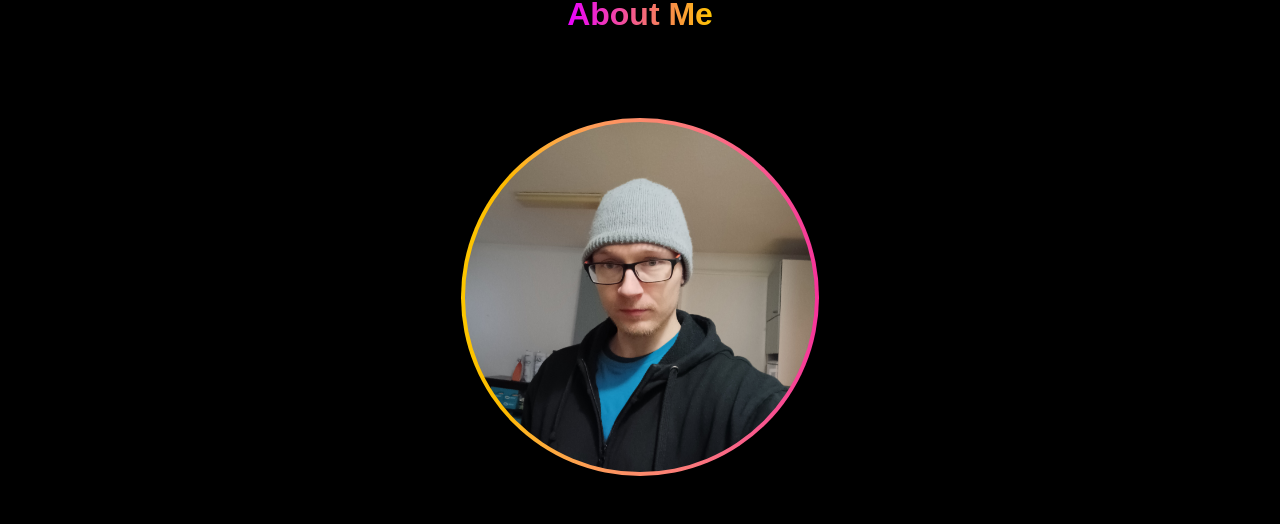
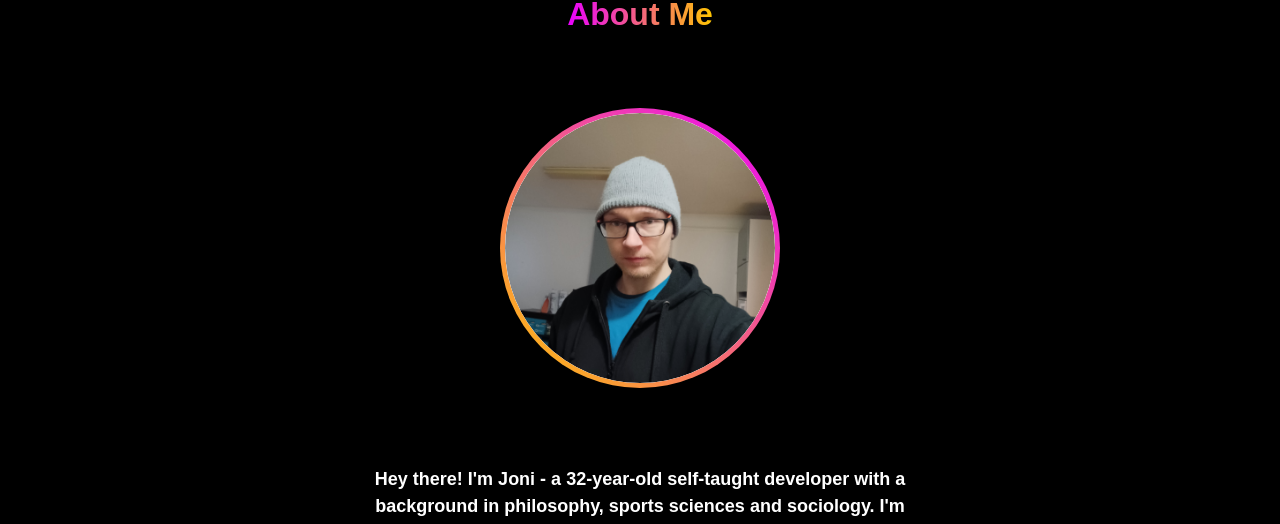
Before and after one commit to Eyesore123/portfolio2, a React (Vite) app: page /about in a window 1280 px wide. Shown: the part 210-734 px from the top of the page. Built offline with nearby package versions, Linux system fonts and the light colour scheme.

Commit message:
add loading spinner to about me page image

```diff
--- a/src/pages/About.jsx
+++ b/src/pages/About.jsx
@@ -1,4 +1,4 @@
-import React from 'react'
+import React, { useState } from 'react'
 import { useTranslation, Trans } from 'react-i18next';
 import BackToTopButton from '../components/BackToTopButton';
 import '../styles/styles.css';
@@ -6,19 +6,111 @@ import '../styles/styles.css';
 export default function About() {
   const { t } = useTranslation();
   const blogLink = 'https://blog-app-production-16c2.up.railway.app/';
+  const [imageLoaded, setImageLoaded] = useState(false);
 
   return (
     <>
       <section className='flex flex-row justify-center items-center !-mt-2'>
-        <div className='fronttext1 md:!pt-4 md:!pb-0 md:!pl-6 md:!pr-6 min-w-[70%] lg:max-w-[70%] flex flex-col gap-10 justify-center items-center'>
+        <div className='fronttext1 md:!pt-4 md:!pb-0 md:!pl-6 md:!pr-6 min-w-[70%] lg:max-w-[70%] flex flex-col gap-0 justify-center items-center'>
           <h2 className='gradienttext flex flex-row justify-center items-center text-center font-bold'>{t("about.header1")}</h2>
 
-            <div className='!mt-4 lg:!mt-10 !p-1 bg-gradient-to-r from-yellow-400 to-pink-500 rounded-full'>
+          <div
+            style={{
+              position: 'relative',
+              width: 340,
+              height: 340,
+              display: 'flex',
+              justifyContent: 'center',
+              alignItems: 'center'
+            }}
+            className="!mt-4 lg:!mt-10"
+          >
+            {/* Spinner (same as Home.jsx) */}
+            {!imageLoaded && (
+              <div style={{
+                width: 340,
+                height: 340,
+                display: 'flex',
+                justifyContent: 'center',
+                alignItems: 'center',
+                position: 'absolute',
+                top: 0,
+                left: 0,
+                zIndex: 2,
+                borderRadius: '50%',
+                background: '#000'
+              }}>
+                <div style={{
+                  width: 60,
+                  height: 60,
+                  border: '6px solid transparent',
+                  borderTop: '6px solid',
+                  borderRadius: '50%',
+                  animation: 'spin 1s linear infinite',
+                  borderImage: 'linear-gradient(45deg, #5800ff, #e900ff) 1'
+                }} />
+              </div>
+            )}
+            {/* Image with thicker gradient border (perfect circle) */}
+            {imageLoaded && (
+              <div
+                style={{
+                  width: 280,
+                  height: 280,
+                  borderRadius: '50%',
+                  background: 'linear-gradient(45deg, #ffc600, #e900ff)',
+                  display: 'flex',
+                  justifyContent: 'center',
+                  alignItems: 'center',
+                  overflow: 'hidden',
+                }}
+              >
+                <div
+                  style={{
+                    width: 270,
+                    height: 270,
+                    borderRadius: '50%',
+                    background: '#fff',
+                    display: 'flex',
+                    justifyContent: 'center',
+                    alignItems: 'center',
+                    overflow: 'hidden'
+                  }}
+                >
                   <img
                     src="/fallbackimage.jpg"
                     alt="Blog post thumbnail"
-                  className='w-[300px] h-[300px] xl:w-[350px] xl:h-[350px] object-cover rounded-full'
+                    width={270}
+                    height={270}
+                    className="object-cover"
+                    style={{
+                      width: '100%',
+                      height: '100%',
+                      borderRadius: '50%',
+                      objectFit: 'cover',
+                      display: 'block'
+                    }}
                   />
+                </div>
+              </div>
+            )}
+            {/* Preload image for onLoad event */}
+            <img
+              src="/fallbackimage.jpg"
+              alt="Blog post thumbnail"
+              width={340}
+              height={340}
+              style={{ display: 'none' }}
+              onLoad={() => setImageLoaded(true)}
+            />
+            <style>
+              {`
+                @keyframes spin {
+                  0% { transform: rotate(0deg);}
+                  100% { transform: rotate(360deg);}
+                }
+              `}
+            </style>
           </div>
 
           <div className='!pt-12 !pb-22 !pl-0 !pr-0 md:!pl-6 md:!pr-6 w-[100%] flex flex-col justify-center items-center !gap-10 xl:!gap-16'>
@@ -38,7 +130,7 @@ export default function About() {
               />
             </p>
 
-              <h6 className='gradienttext flex flex-row justify-center items-center text-center font-bold max-w-200 '>{t("about.header2")}</h6>
+            <h6 className='gradienttext movingtext flex flex-row justify-center items-center text-center font-bold max-w-200 '>{t("about.header2")}</h6>
             <p className='flex flex-row justify-center items-center text-center font-bold w-full max-w-200'>{t("about.academia")}</p>
 
             <h6 className='gradienttext flex flex-row justify-center items-center text-center font-bold max-w-200 '>{t("about.header3")}</h6>
```
Lines whose indentation alone changed are shown as unchanged.
